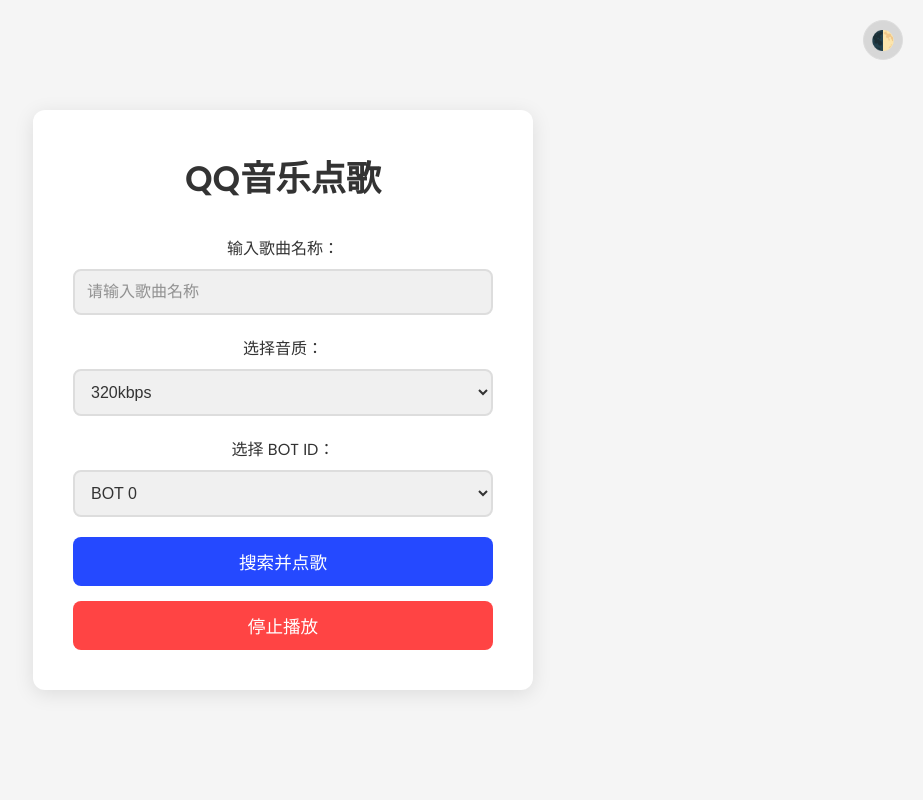
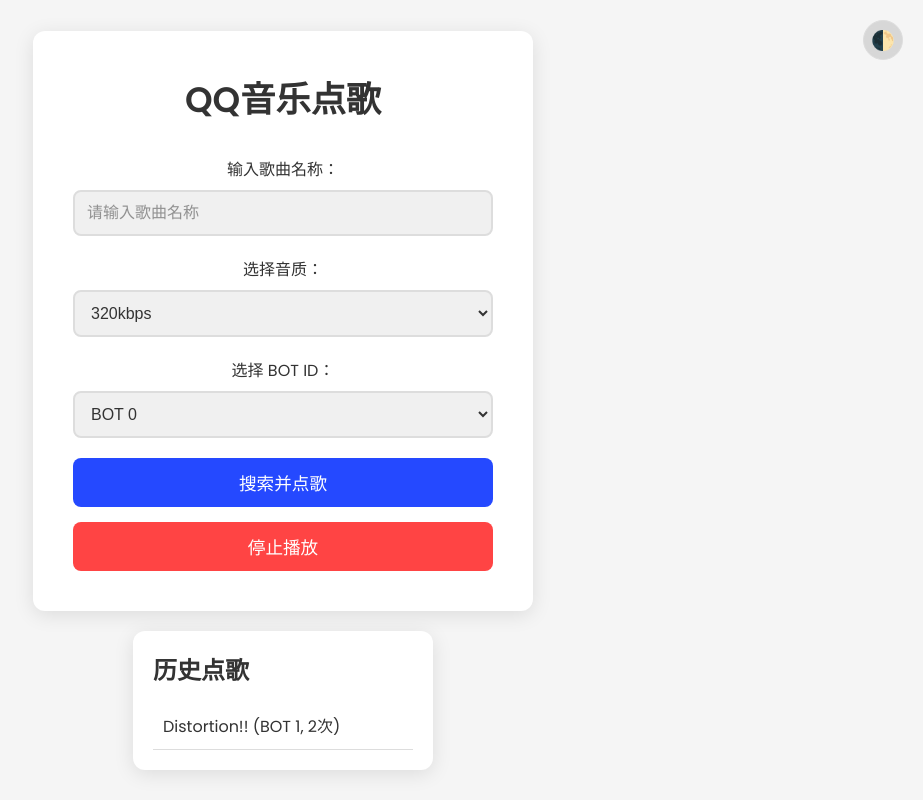
Before and after one commit to NoSetViolin/QQMusicWithTS3Audiobot, a Flask app: page / in a window 1280 px wide. Shown: the whole page, without its empty margins (357-1280 px from the left). Run offline with Flask 3, Linux system fonts and the light colour scheme.

Commit message:
V3.2.3
增加了点歌历史记录

```diff
--- a/app.py
+++ b/app.py
@@ -5,14 +5,47 @@
 import threading
 import time
 import schedule
+import json
+import os
 
 app = Flask(__name__)
 
 # -----------------配置区域------------------
 QQ_MUSIC_API = "http://10.0.0.254:3300"
-BACKEND_API = "http://localhost:7000"
-__version__ = "3.2.1"
+BACKEND_API = "http://10.0.0.70:7000"
+__version__ = "3.2.3"
+HISTORY_FILE = "song_history.json"
 # ----------------------------------------------------
+
+def load_history():
+    """ 从文件加载历史记录 """
+    try:
+        if os.path.exists(HISTORY_FILE):
+            with open(HISTORY_FILE, 'r', encoding='utf-8') as f:
+                content = f.read().strip()
+                if content:  # 检查文件内容是否为空
+                    return json.loads(content)
+                else:
+                    print(f"[警告] {HISTORY_FILE} 文件为空，返回空列表")
+                    return []
+        else:
+            print(f"[信息] {HISTORY_FILE} 文件不存在，创建新文件")
+            save_history([])  # 创建空文件
+            return []
+    except json.JSONDecodeError as e:
+        print(f"[错误] 解析 {HISTORY_FILE} 失败: {e}，返回空列表")
+        return []
+    except Exception as e:
+        print(f"[错误] 加载历史记录时发生未知错误: {e}，返回空列表")
+        return []
+
+def save_history(history):
+    """ 保存历史记录到文件 """
+    try:
+        with open(HISTORY_FILE, 'w', encoding='utf-8') as f:
+            json.dump(history, f, ensure_ascii=False, indent=2)
+    except Exception as e:
+        print(f"[错误] 保存历史记录到 {HISTORY_FILE} 失败: {e}")
 
 def extract_segment(text, key):
     """ 通用正则提取函数 """
@@ -51,11 +84,26 @@
 
 @app.route("/", methods=["GET", "POST"])
 def index():
+    song_history = load_history()
     if request.method == "POST":
         song_name = request.form.get("song")
         audio_type = request.form.get("quality")
         bot_id = request.form.get("botid")  # 获取用户选择的 BOT ID
         print(f"\n[前端] 收到请求：歌曲={song_name}, 音质={audio_type}, BOT ID={bot_id}")
+
+        # 更新历史记录
+        new_entry = {"song": song_name, "botid": bot_id, "count": 1}
+        found = False
+        for item in song_history:
+            if item["song"] == song_name and item["botid"] == bot_id:
+                item["count"] += 1
+                found = True
+                break
+        if not found:
+            song_history.insert(0, new_entry)  # 新歌曲插到顶部
+        if len(song_history) > 10:  # 限制历史记录长度
+            song_history.pop()
+        save_history(song_history)
 
         search_url = f"{QQ_MUSIC_API}/search?key={song_name}"
         print(f"[前端] 正在发送搜索请求：{search_url}")
@@ -103,7 +151,7 @@
             print(f"[前端] 发送到后端的数据：{payload}")
             requests.post(f"{BACKEND_API}/api/send-url", json=payload)
 
-            return render_template("index.html", play_url=play_url, song_name=song_name, cover_url=cover_url)
+            return render_template("index.html", play_url=play_url, song_name=song_name, cover_url=cover_url, song_history=song_history)
 
         except requests.exceptions.RequestException as e:
             print(f"[前端] 网络请求异常：{str(e)}")
@@ -112,7 +160,7 @@
             print(f"[前端] 处理异常：{str(e)}")
             return jsonify({"error": f"数据处理失败: {str(e)}"}), 500
 
-    return render_template("index.html")
+    return render_template("index.html", song_history=song_history)
 
 @app.route("/stop", methods=["POST"])
 def stop_proxy():
@@ -134,8 +182,11 @@
         return jsonify({"error": "服务暂时不可用"}), 500
 
 if __name__ == "__main__":
+    # 仅在非调试模式或主进程中启动调度器
     if not app.debug or os.environ.get("WERKZEUG_RUN_MAIN") == "true":
+        # 启动时立即检查一次更新
         check_for_updates()
+        # 启动定时任务线程
         threading.Thread(target=run_scheduler, daemon=True).start()
 
     app.run(host="0.0.0.0", port=29111, debug=True)
--- /dev/null
+++ b/song_history.json
@@ -0,0 +1,7 @@
+[
+  {
+    "song": "Distortion!!",
+    "botid": "1",
+    "count": 2
+  }
+]
--- a/templates/index.html
+++ b/templates/index.html
@@ -6,9 +6,7 @@
     <link rel="icon" href="http://kennyz.cn:11444/favicon.ico">
     <meta name="viewport" content="width=device-width, initial-scale=1.0">
     <title>QQ音乐点歌</title>
-    <!-- Google Fonts -->
     <link href="https://fonts.googleapis.com/css2?family=Poppins:wght@300;400;600&display=swap" rel="stylesheet">
-    <!-- 样式 -->
     <style>
         :root {
             --bg-color: #f5f5f5;
@@ -21,7 +19,6 @@
             --result-bg: #f8f9fa;
             --transition-time: 0.3s;
 
-            /* 深色主题变量 */
             &[data-theme="dark"] {
                 --bg-color: #121212;
                 --text-color: #e0e0e0;
@@ -51,6 +48,15 @@
             justify-content: center;
             align-items: center;
             min-height: 100vh;
+            padding: 20px;
+        }
+
+        .main-wrapper {
+            display: flex;
+            gap: 20px;
+            justify-content: center;
+            align-items: flex-start;
+            flex-wrap: wrap;
         }
 
         .container {
@@ -61,7 +67,38 @@
             width: 100%;
             max-width: 500px;
             text-align: center;
-            margin: 20px;
+        }
+
+        .history-container {
+            background-color: var(--container-bg);
+            border-radius: 12px;
+            box-shadow: 0 4px 20px rgba(0, 0, 0, 0.1);
+            padding: 20px;
+            width: 100%;
+            max-width: 300px;
+            text-align: left;
+        }
+
+        .history-container h2 {
+            font-size: 1.5rem;
+            margin-bottom: 15px;
+        }
+
+        .history-list {
+            list-style: none;
+            max-height: 400px;
+            overflow-y: auto;
+        }
+
+        .history-list li {
+            padding: 10px;
+            cursor: pointer;
+            border-bottom: 1px solid var(--border-color);
+        }
+
+        .history-list li:hover {
+            background-color: var(--result-bg);
+            color: var(--primary-color);
         }
 
         h1 {
@@ -170,19 +207,6 @@
             transform: scale(0.95);
         }
 
-        @media (prefers-color-scheme: dark) {
-            :root:not([data-theme="light"]) {
-                --bg-color: #121212;
-                --text-color: #e0e0e0;
-                --container-bg: #1f1f1f;
-                --input-bg: #333333;
-                --border-color: #444444;
-                --primary-color: #6ca2ff;
-                --hover-color: #4d7ac7;
-                --result-bg: #222222;
-            }
-        }
-
         .stop-btn {
             background-color: #ff4444;
             color: white;
@@ -205,9 +229,10 @@
 <body>
     <button id="theme-toggle" title="切换主题">🌓</button>
 
+    <div class="main-wrapper">
         <div class="container">
             <h1>QQ音乐点歌</h1>
-        <form method="POST">
+            <form method="POST" id="song-form">
                 <label for="song">输入歌曲名称：</label>
                 <input type="text" id="song" name="song" placeholder="请输入歌曲名称" required>
 
@@ -217,7 +242,6 @@
                     <option value="flac">FLAC</option>
                 </select>
 
-            <!-- 选择 BOT ID -->
                 <label for="botid">选择 BOT ID：</label>
                 <select id="botid" name="botid" required>
                     <option value="0">BOT 0</option>
@@ -246,6 +270,16 @@
             {% endif %}
         </div>
 
+        <div class="history-container">
+            <h2>历史点歌</h2>
+            <ul class="history-list">
+                {% for item in song_history %}
+                <li data-song="{{ item.song }}" data-botid="{{ item.botid }}">{{ item.song }} (BOT {{ item.botid }}, {{ item.count }}次)</li>
+                {% endfor %}
+            </ul>
+        </div>
+    </div>
+
     <script>
         document.addEventListener('DOMContentLoaded', () => {
             const themeToggle = document.getElementById('theme-toggle');
@@ -260,17 +294,27 @@
                 document.documentElement.setAttribute('data-theme', newTheme);
                 localStorage.setItem('theme', newTheme);
             });
+
+            // 点击历史歌曲快速点歌，保留 BOT ID
+            document.querySelectorAll('.history-list li').forEach(item => {
+                item.addEventListener('click', () => {
+                    const songName = item.getAttribute('data-song');
+                    const botId = item.getAttribute('data-botid');
+                    document.getElementById('song').value = songName;
+                    document.getElementById('botid').value = botId;
+                    document.getElementById('song-form').submit();
                 });
-    </script>
-    <script>
+            });
+        });
+
         document.getElementById('stop-btn').addEventListener('click', function () {
-            const botId = document.getElementById('botid').value; // 获取选中的 BOT ID
+            const botId = document.getElementById('botid').value;
             fetch('/stop', {
                 method: 'POST',
                 headers: {
                     'Content-Type': 'application/x-www-form-urlencoded',
                 },
-                body: `botid=${botId}` // 将 BOT ID 添加到请求体中
+                body: `botid=${botId}`
             })
                 .then(response => response.json())
                 .then(data => {
```
Also changed, not shown: README.md. Lines whose indentation alone changed are shown as unchanged.
